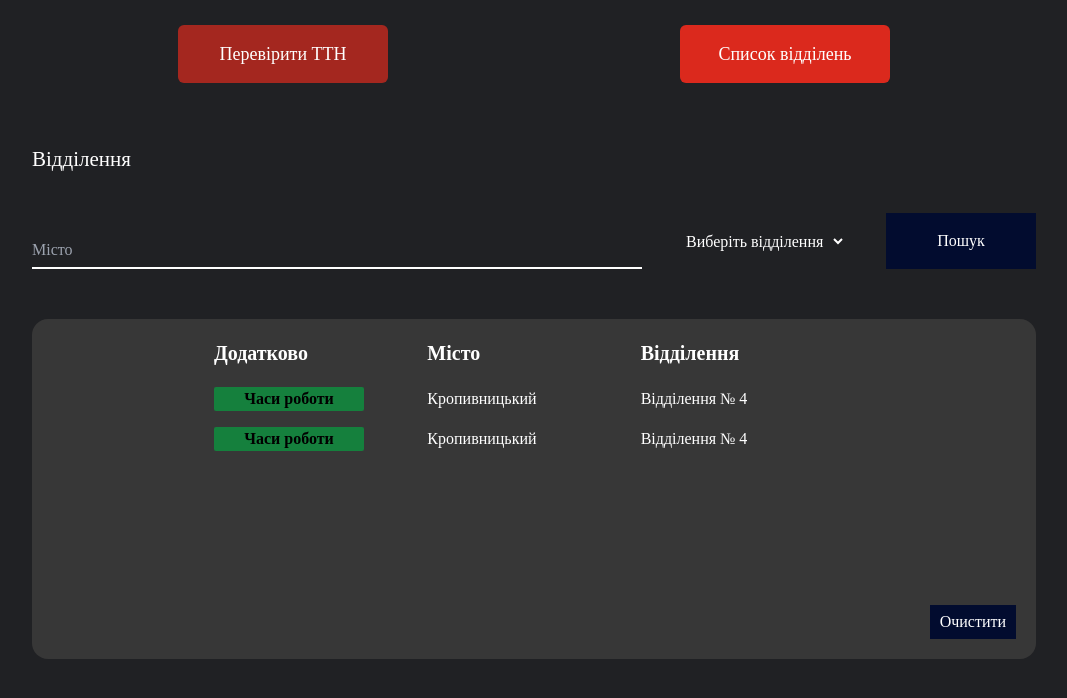
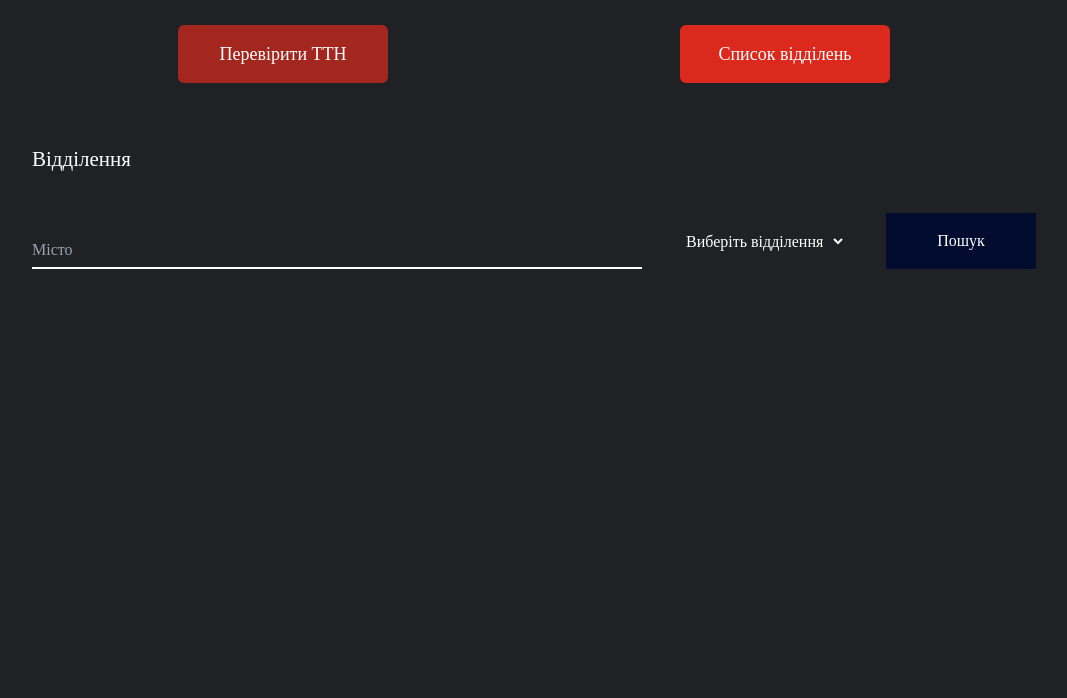
Before and after one commit to bambuuk/nova-poshta-tracking, a React (Create React App) app: page /offices in a window 1280 px wide. Shown: the top 698 px of the page, without its empty margins (106-1173 px from the left). Built offline with nearby package versions, Linux system fonts and the light colour scheme.

Commit message:
added showing info about niva poshta offices functionality

```diff
--- a/src/components/OfficesInfo.js
+++ b/src/components/OfficesInfo.js
@@ -1,7 +1,35 @@
+import useGetOfficesInfo from "../hooks/useGetOfficesInfo";
+import { nanoid } from "nanoid";
+
 const OfficesInfo = () => {
+  const { actualOfficesList } = useGetOfficesInfo();
+
+  const officesContent =
+    actualOfficesList.length > 0
+      ? actualOfficesList.map(({ cityName, officeNum }) => {
+          return (
+            <div
+              key={nanoid()}
+              className="grid grid-rows-3 sm:grid-rows-none sm:grid-cols-3 text-center sm:text-start w-full items-center"
+            >
+              <div className="text-white text-base order-3 sm:order-none">
+                <div className="flex px-2 bg-green-700 max-w-[150px] justify-center rounded-sm text-black font-semibold cursor-pointer hover:bg-green-500 active:scale-[0.9] transition-all select-none mx-auto sm:mx-0">
+                  Часи роботи
+                </div>
+              </div>
+              <div className="text-white text-base order-1 sm:order-none">
+                {cityName}
+              </div>
+              <div className="text-white text-base order-2 sm:order-none">
+                Відділення №{officeNum}
+              </div>
+            </div>
+          );
+        })
+      : "";
 
   return (
-    <div className="mt-[50px]">
+    <div className={actualOfficesList.length > 0 ? "mt-[50px]" : "hidden"}>
       <div className="relative w-full p-[20px] rounded-2xl flex flex-col bg-[#373737] mx-auto h-[340px] overflow-hidden">
         <div className="hidden sm:grid grid-cols-3 text-start max-w-[640px] w-full mx-auto">
           <div className="text-white font-semibold text-xl min-w-[130px]">
@@ -17,27 +45,7 @@ const OfficesInfo = () => {
 
         <div className="flex-auto container1 max-w-[640px] w-full mx-auto overflow-hidden flex flex-col items-center">
           <div className="container2 mt-5 flex flex-col gap-4 w-full overflow-y-auto">
-            <div className="grid grid-rows-3 sm:grid-rows-none sm:grid-cols-3 text-center sm:text-start w-full items-center">
-              <div className="text-white text-base order-3 sm:order-none">
-                <div className="flex px-2 bg-green-700 max-w-[150px] justify-center rounded-sm text-black font-semibold cursor-pointer hover:bg-green-500 active:scale-[0.9] transition-all select-none mx-auto sm:mx-0">
-                  Часи роботи
-                </div>
-              </div>
-              <div className="text-white text-base order-1 sm:order-none">Кропивницький</div>
-              <div className="text-white text-base order-2 sm:order-none">Відділення № 4</div>
-            </div>
-
-            <div className="grid grid-rows-3 sm:grid-rows-none sm:grid-cols-3 text-center sm:text-start w-full items-center">
-              <div className="text-white text-base">
-                <div className="flex px-2 bg-green-700 max-w-[150px] justify-center rounded-sm text-black font-semibold cursor-pointer hover:bg-green-500 active:scale-[0.9] transition-all select-none mx-auto sm:mx-0">
-                  Часи роботи
-                </div>
-              </div>
-              <div className="text-white text-base">Кропивницький</div>
-              <div className="text-white text-base">Відділення № 4</div>
-            </div>
-
-
+            {officesContent}
           </div>
         </div>
 
--- a/src/hooks/useGetOfficesInfo.js
+++ b/src/hooks/useGetOfficesInfo.js
@@ -13,7 +13,8 @@ const useGetOfficesInfo = () => {
     useGetOfficesInfoMutation();
   const [city, setCity] = useState("");
   const [officeType, setOfficeType] = useState("");
-  const data = useSelector((state) => state.api.mutations);
+  const data = useSelector(state => state.api.mutations);
+  const actualOfficesList = useSelector(state => state.officesList.officesItemList);
   const dispatch = useDispatch();
 
   const officesRequest = (cityName, branchType) => {
@@ -71,6 +72,7 @@ const useGetOfficesInfo = () => {
     onSubmit,
     onChangeOfficeType,
     officeType,
+    actualOfficesList
   };
 };
 
```
